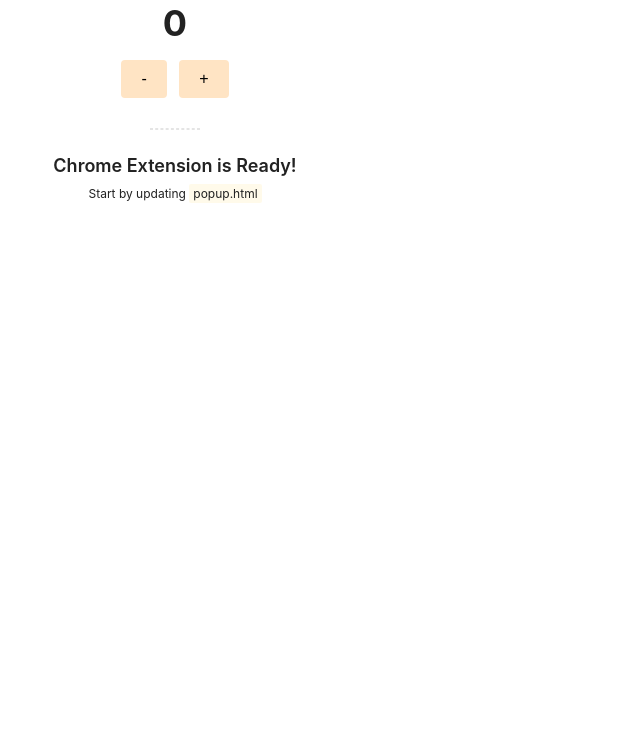
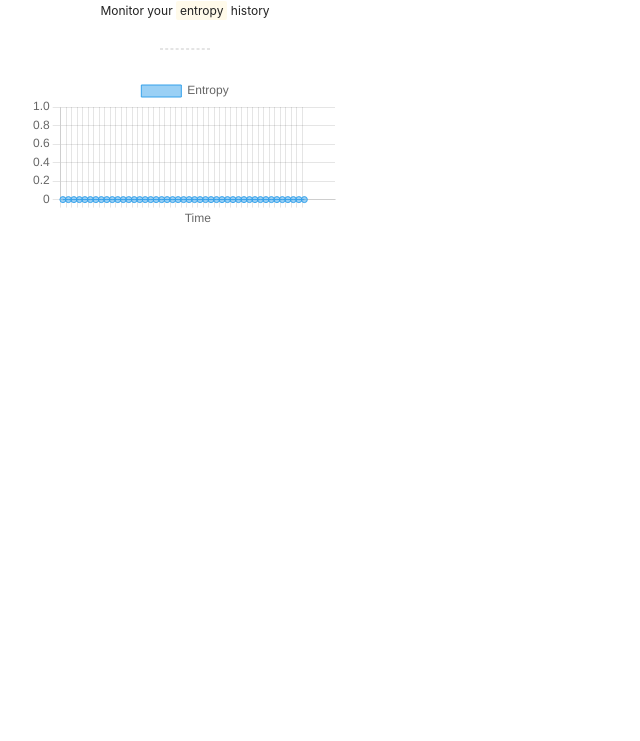
Before and after one commit to aishik-pyne/themindfulscrollers, a website built with webpack: page public/popup.html in a window 1280 px wide. Shown: the part 59-800 px from the top of the page, without its empty margins (0-640 px from the left). Built offline with nearby package versions, Linux system fonts and the light colour scheme; some packages are replaced by stand-ins of ours; no server answers; files whose address does not match are found by name.

Commit message:
Create Popup live chart

```diff
--- a/package.json
+++ b/package.json
@@ -20,6 +20,7 @@
   },
   "dependencies": {
     "axios": "^1.2.2",
+    "chart.js": "^4.1.2",
     "chroma-js": "^2.4.2",
     "url": "^0.11.0"
   }
--- a/public/popup.html
+++ b/public/popup.html
@@ -7,17 +7,13 @@
   </head>
   <body>
     <div class="app">
-      <p class="counter-label">Counter</p>
-      <div id="counter" class="counter"></div>
-      <div class="button-container">
-        <button id="decrementBtn" class="button">-</button>
-        <button id="incrementBtn" class="button">+</button>
-      </div>
+
+      <p class="title">The Mindful Scrollers</p>
+      <p class="subtitle">Monitor your <code>entropy</code> history</p>
 
       <hr class="divider" />
 
-      <p class="title">Chrome Extension is Ready!</p>
-      <p class="subtitle">Start by updating <code>popup.html</code></p>
+      <canvas id="entropyHistory"></canvas>
     </div>
 
     <script src="popup.js"></script>
--- a/src/popup.css
+++ b/src/popup.css
@@ -17,6 +17,7 @@ html {
 body {
   width: 350px;
   height: 300px;
+  margin: 10px;
 }
 
 .app {
--- a/src/popup.js
+++ b/src/popup.js
@@ -1,112 +1,66 @@
 'use strict';
 
 import './popup.css';
+import Chart from 'chart.js/auto';
 
-(function () {
-  // We will make use of Storage API to get and store `count` value
-  // More information on Storage API can we found at
-  // https://developer.chrome.com/extensions/storage
+const ctx = document.getElementById('entropyHistory');
 
-  // To get storage access, we have to mention it in `permissions` property of manifest.json file
-  // More information on Permissions can we found at
-  // https://developer.chrome.com/extensions/declare_permissions
-  const counterStorage = {
-    get: (cb) => {
-      chrome.storage.sync.get(['count'], (result) => {
-        cb(result.count);
-      });
+let chart = new Chart(ctx, {
+  type: 'line',
+  data: {
+    labels: new Array(51).fill(0),
+    datasets: [{
+      label: 'Entropy',
+      data: new Array(51).fill(0),
+      borderWidth: 1,
+      tension: 0.3,
+      fill: false
+    }]
   },
-    set: (value, cb) => {
-      chrome.storage.sync.set(
-        {
-          count: value,
+  options: {
+    scales: {
+      x: {
+        ticks: {
+          display: false,
         },
-        () => {
-          cb();
+        title: {
+          display: true,
+          text: 'Time'
         }
-      );
       },
-  };
+      y: {
+        beginAtZero: true,
+        suggestedMax: 1,
+        suggestedMin: 0
 
-  function setupCounter(initialValue = 0) {
-    document.getElementById('counter').innerHTML = initialValue;
-
-    document.getElementById('incrementBtn').addEventListener('click', () => {
-      updateCounter({
-        type: 'INCREMENT',
-      });
+      }
+    }
+  }
 });
 
-    document.getElementById('decrementBtn').addEventListener('click', () => {
-      updateCounter({
-        type: 'DECREMENT',
+function addData(chart, label, data) {
+  console.log("HERE");
+  chart.data.labels.push(label);
+  chart.data.datasets.forEach((dataset) => {
+    dataset.data.push(data);
   });
-    });
+  chart.update();
 }
 
-  function updateCounter({ type }) {
-    counterStorage.get((count) => {
-      let newCount;
-
-      if (type === 'INCREMENT') {
-        newCount = count + 1;
-      } else if (type === 'DECREMENT') {
-        newCount = count - 1;
-      } else {
-        newCount = count;
+function removeData(chart) {
+  console.log("HERE");
+  chart.data.labels.shift();
+  chart.data.datasets.forEach((dataset) => {
+      dataset.data.shift();
+  });
+  chart.update();
 }
 
-      counterStorage.set(newCount, () => {
-        document.getElementById('counter').innerHTML = newCount;
+setInterval(function name() {
+  chrome.storage.local.get("entropy")
+  .then(function(data) {
+    removeData(chart)
+    addData(chart, data.entropy, data.entropy)
+  })
 
-        // Communicate with content script of
-        // active tab by sending a message
-        chrome.tabs.query({ active: true, currentWindow: true }, (tabs) => {
-          const tab = tabs[0];
-
-          chrome.tabs.sendMessage(
-            tab.id,
-            {
-              type: 'COUNT',
-              payload: {
-                count: newCount,
-              },
-            },
-            (response) => {
-              console.log('Current count value passed to contentScript file');
-            }
-          );
-        });
-      });
-    });
-  }
-
-  function restoreCounter() {
-    // Restore count value
-    counterStorage.get((count) => {
-      if (typeof count === 'undefined') {
-        // Set counter value as 0
-        counterStorage.set(0, () => {
-          setupCounter(0);
-        });
-      } else {
-        setupCounter(count);
-      }
-    });
-  }
-
-  document.addEventListener('DOMContentLoaded', restoreCounter);
-
-  // Communicate with background file by sending a message
-  chrome.runtime.sendMessage(
-    {
-      type: 'GREETINGS',
-      payload: {
-        message: 'Hello, my name is Pop. I am from Popup.',
-      },
-    },
-    (response) => {
-      console.log(response.message);
-    }
-  );
-})();
+}, 800)
```
Also changed, not shown: src/background.js (+39 -15 lines), 1 other file. Lines whose indentation alone changed are shown as unchanged.
